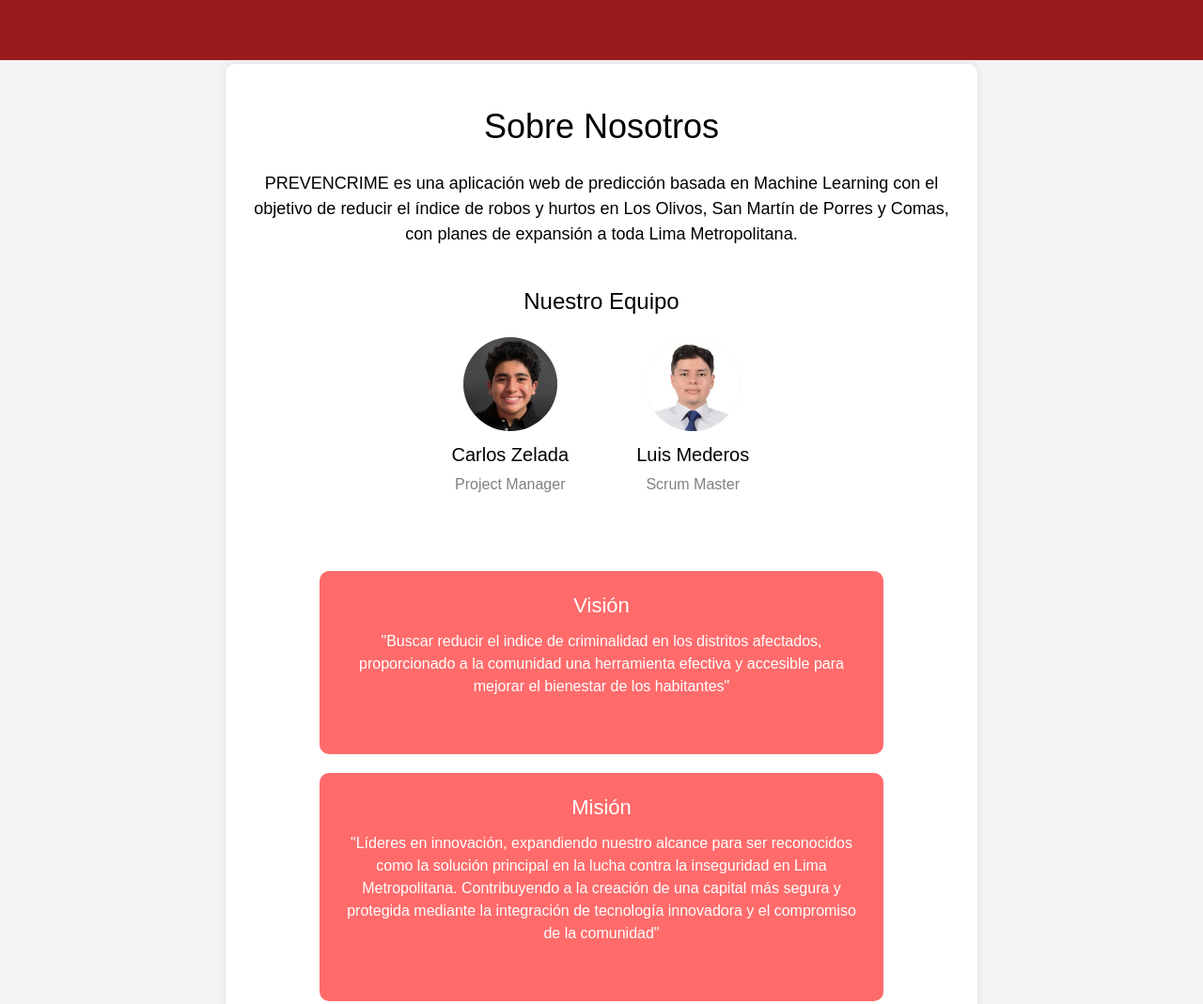
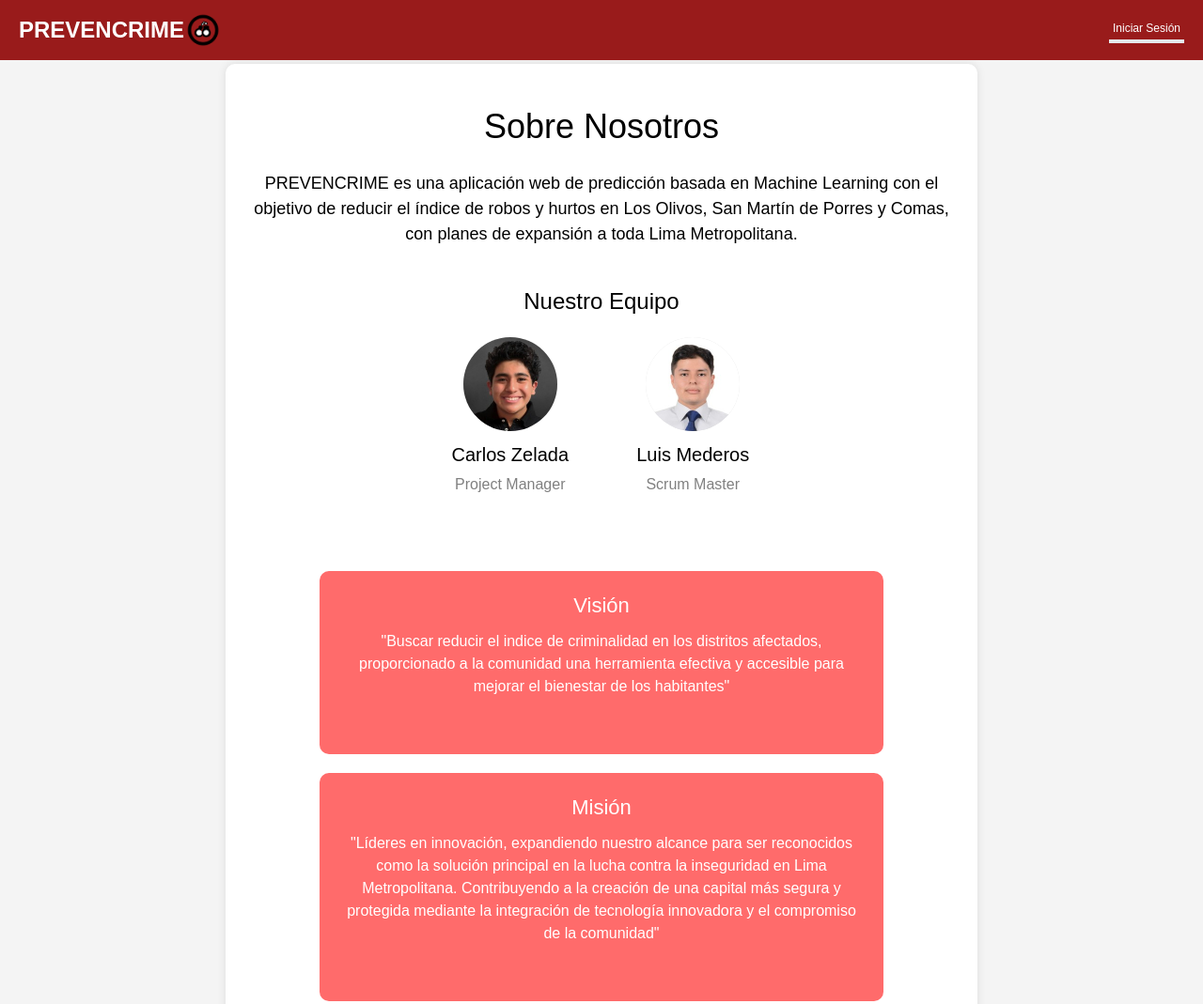
Before and after one commit to REyyyy43/Prevencrime-prod, a website: page views/SobreNosotros/index.html in a window 1280 px wide. Shown: the whole page at 94% size. Drawn offline with nearby package versions, Linux system fonts and the light colour scheme; files whose address does not match are found by name.

Commit message:
Add files via upload

```diff
--- a/views/Components/nav.js
+++ b/views/Components/nav.js
@@ -102,7 +102,7 @@ const createNavSobreNosotros = () => {
                 <h1 class="flex items-center text-2xl font-bold text-white">PREVENCRIME
                     <img class="h-10 w-10 text-white" src="/images/pngwing.com.png" alt="1">
                 </h1>
-                <a href="/" class="p-1 cursor-pointer border-b-4 text-white">Herramientas</a>
+                <a href="/" id="tools-link" class="p-1 cursor-pointer border-b-4 text-white">Herramientas</a>
 
         `;
     } else {
@@ -120,8 +120,7 @@ const createNavLogin = () => {
                 </h1>
 
                 <div class="flex md:order-2 space-x-4 p-3 md:space-x-4 rtl:space-x-reverse relative">
-                    <button class="left-auto p-1 cursor-pointer border-b-4 text-white">Cerrar sesión</button>
-                    <a href="/Registro/" class="left-auto p-1 cursor-pointer border-b-4 text-white">Registrar</a>
+
                 </div>
 
         `;
--- a/views/SobreNosotros/index.html
+++ b/views/SobreNosotros/index.html
@@ -11,6 +11,10 @@
 </head>
 <body>
     <nav id="navbar" class="fixed backdrop-blur-xl text-xs bg-red-800 top-0 left-0 right-0 h-16 flex items-center justify-between p-5">
+        <h1 class="flex items-center text-2xl font-bold text-white">PREVENCRIME
+            <img class="h-10 w-10 text-white" src="/images/pngwing.com.png" alt="1">
+        </h1>
+        <a href="/" id="tools-link" class="p-1 cursor-pointer border-b-4 text-white">Herramientas</a>
     </nav>
     <br>
     </br>
@@ -45,6 +49,7 @@
             </div>
         </div>
     </section>
+     <script src="index.js"></script>
     <script src="/Components/nav.js"></script>
 </body>
 </html>
--- /dev/null
+++ b/views/SobreNosotros/index.js
@@ -0,0 +1,10 @@
+// Simulación de una verificación de sesión (por ejemplo, usando localStorage)
+const isLoggedIn = localStorage.getItem('loggedIn'); // Cambia esto según tu lógica de sesión
+
+const toolsLink = document.getElementById('tools-link');
+
+if (!isLoggedIn) {
+    // Si no está logueado, cambia el enlace y el texto
+    toolsLink.href = "/login"; // Redirige a la página de login u otro lugar
+    toolsLink.textContent = "Iniciar Sesión"; // Cambia el texto
+}
```
